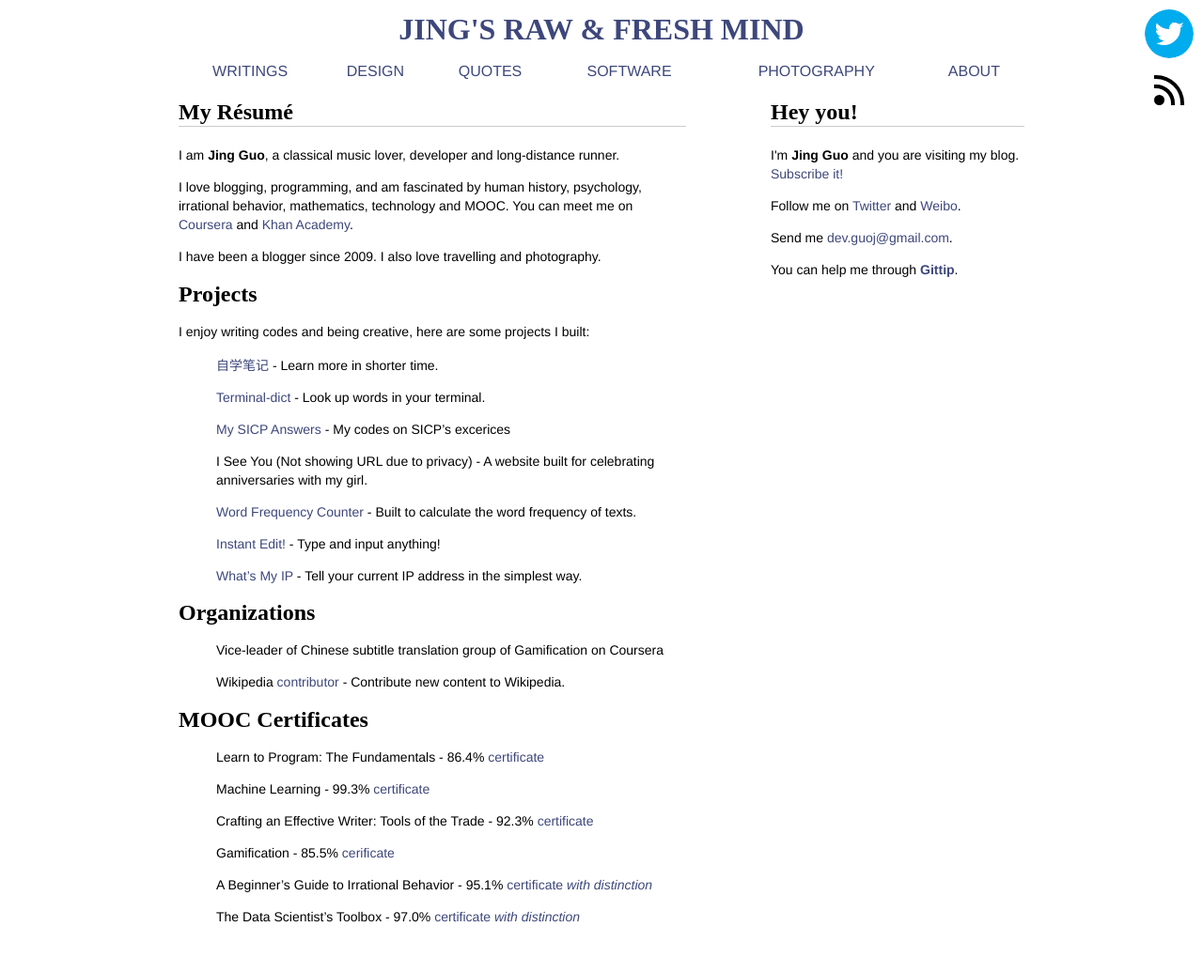
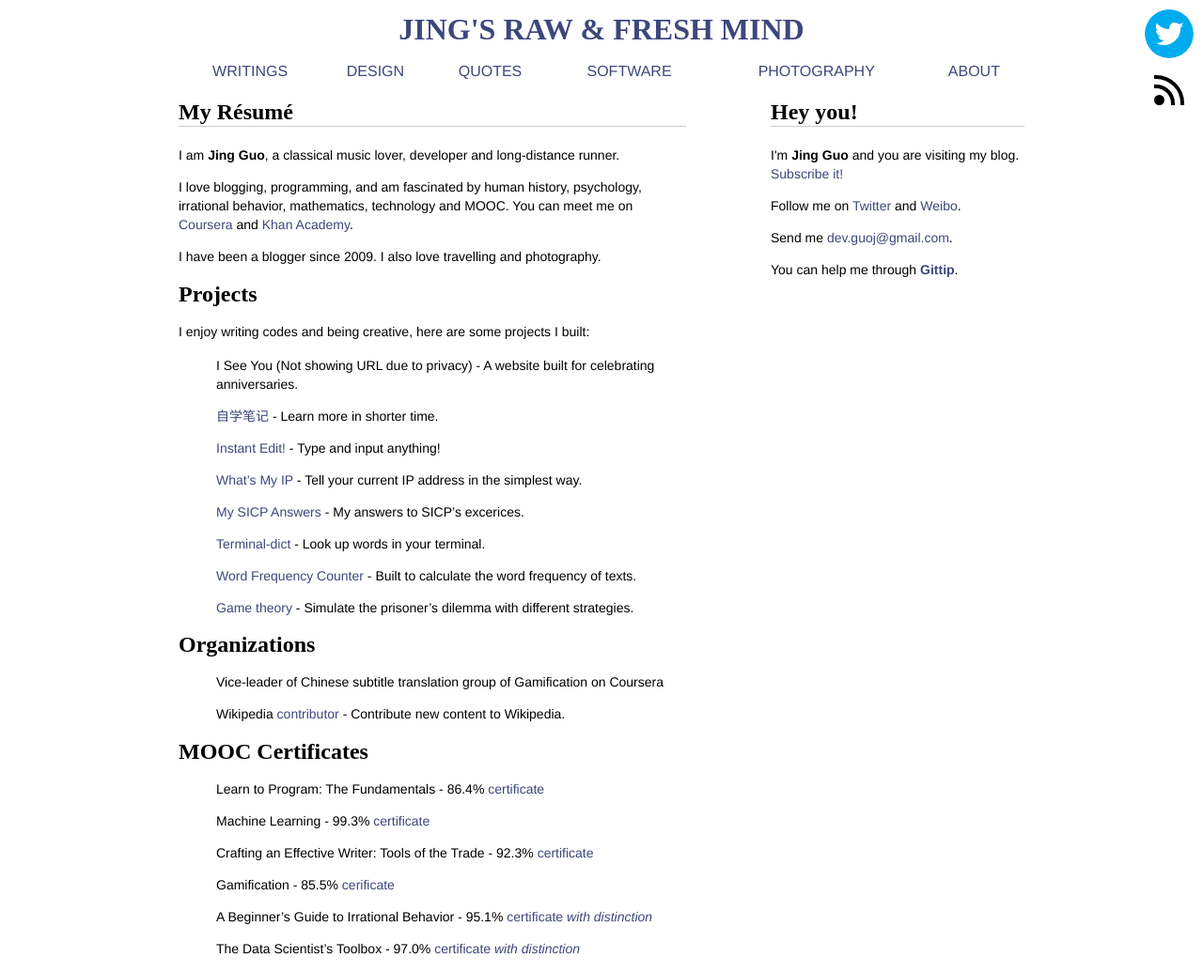
Before and after one commit to guojing0/guojing0.github.io, a Jekyll site: the page built from about-me.md, in a window 1280 px wide. Shown: the whole page at 94% size. Built offline with Jekyll 4.4.1, drawn with Linux system fonts in a browser that asks for light colours; Markdown is read by kramdown in place of the engine named in the settings; before the commit the page ends 1002 px from its top, so only the background shows below that.

Commit message:
new project -> game theory

```diff
--- a/about-me.md
+++ b/about-me.md
@@ -14,19 +14,21 @@
 
 I enjoy writing codes and being creative, here are some projects I built:
 
+* I See You (Not showing URL due to privacy) - A website built for celebrating anniversaries.
+
 * [自学笔记](http://notes.guoj.org/) - Learn more in shorter time.
-
-* [Terminal-dict](https://github.com/guojing0/terminal-dict/) - Look up words in your terminal.
-
-* [My SICP Answers](https://github.com/guojing0/MySICPAnswers) - My codes on SICP's excerices
-
-* I See You (Not showing URL due to privacy) - A website built for celebrating anniversaries with my girl.
-
-* [Word Frequency Counter](https://github.com/guojing0/my_python/blob/master/frequency.py) - Built to calculate the word frequency of texts.
 
 * [Instant Edit!](http://instantedit.github.io/) - Type and input anything!
 
 * [What's My IP](http://ip.guoj.org/) - Tell your current IP address in the simplest way.
+
+* [My SICP Answers](https://github.com/guojing0/MySICPAnswers) - My answers to SICP's excerices.
+
+* [Terminal-dict](https://github.com/guojing0/terminal-dict/) - Look up words in your terminal.
+
+* [Word Frequency Counter](https://github.com/guojing0/my_python/blob/master/frequency.py) - Built to calculate the word frequency of texts.
+
+* [Game theory](https://github.com/guojing0/game-theory) - Simulate the prisoner's dilemma with different strategies.
 
 Organizations
 =====
```
